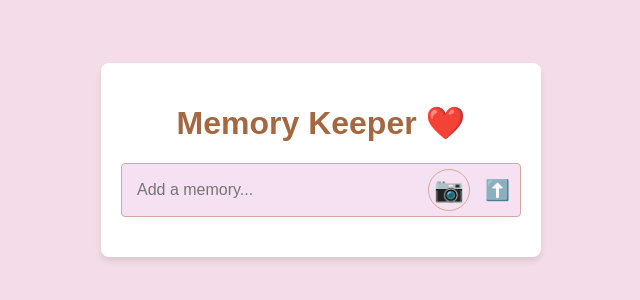
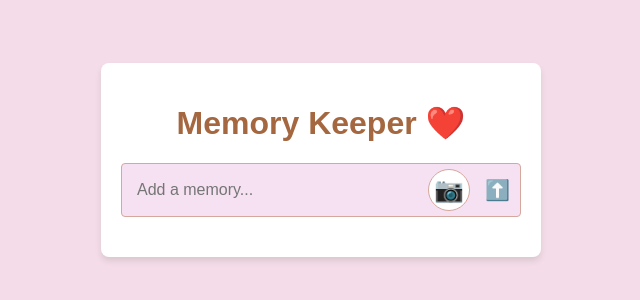
Before and after one commit to Ertersy40/MemoryKeeper, a plain HTML site: page index.html in a window 1280 px wide. Shown: the part 260-560 px from the top of the page, 319-959 px from the left. Drawn offline with Linux system fonts and the light colour scheme.

Commit message:
Changed camera background for visibility

```diff
--- a/styles.css
+++ b/styles.css
@@ -140,7 +140,7 @@ li img {
     justify-content: center;
     align-items: center;
     cursor: pointer;
-    background-color: var(--list-background);
+    background-color: white;
 }
 
 .image-preview img {
```
